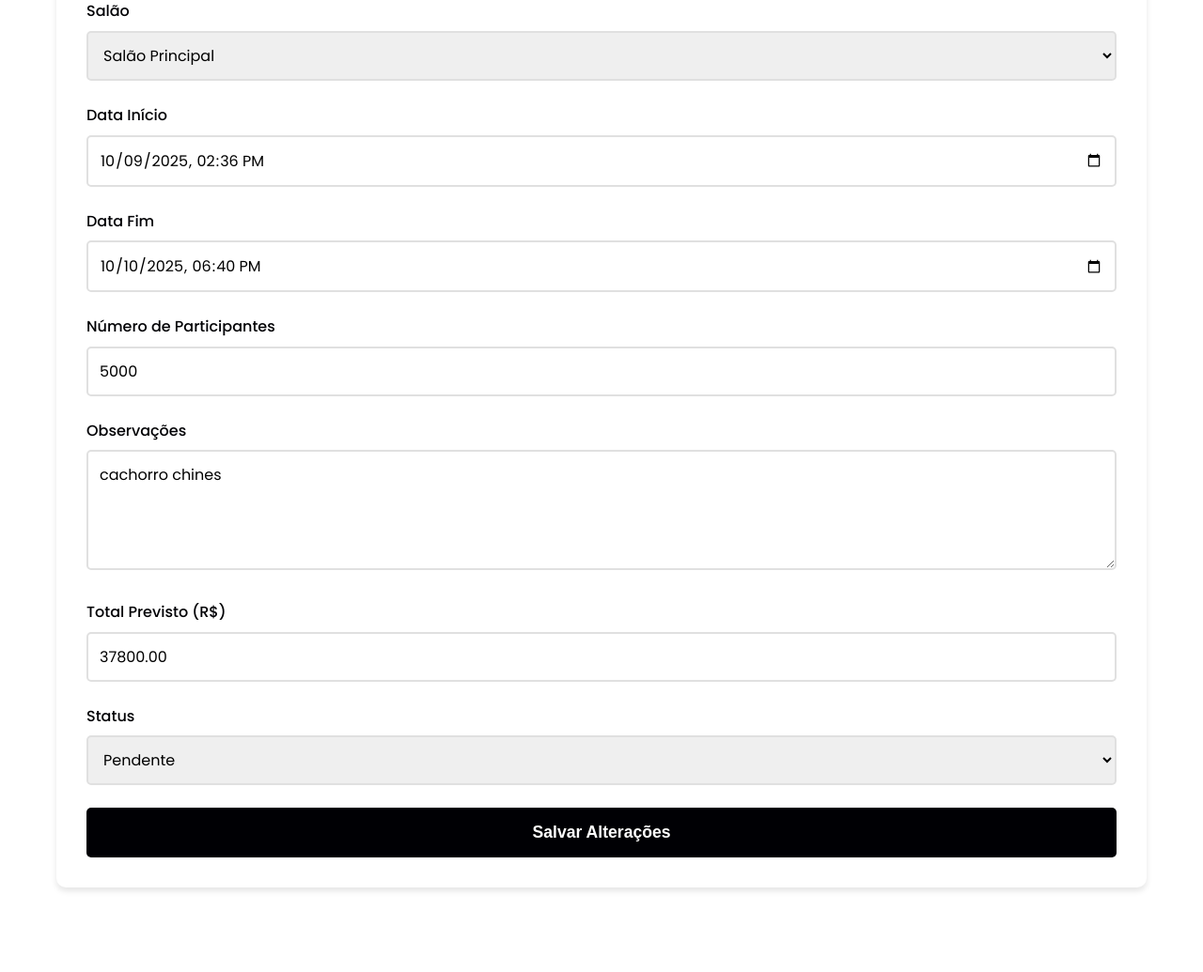
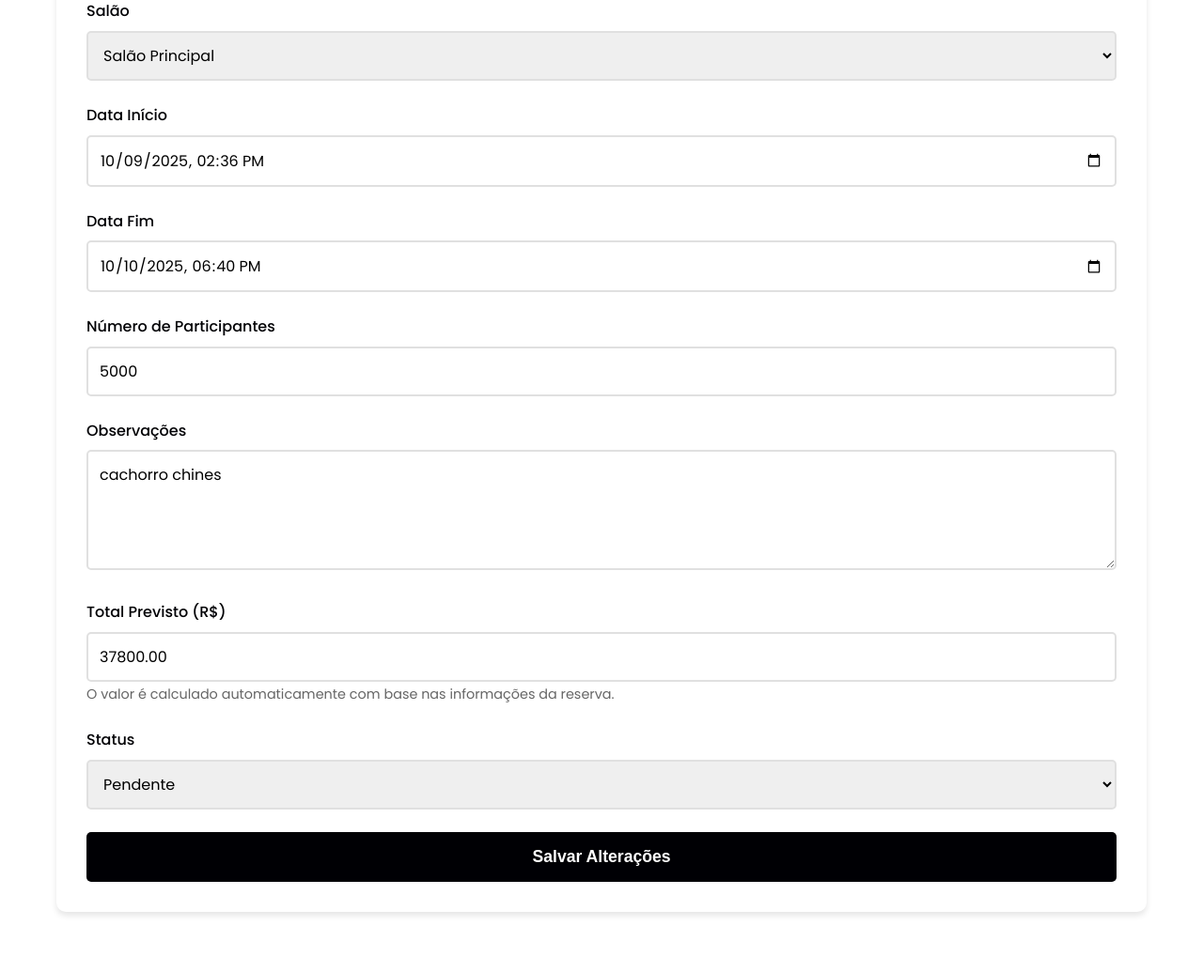
Before and after one commit to Danzz226/Mel_eventos, a PHP site: page /crud_operations/edit_reserva.php?id=1 in a window 1280 px wide. Shown: the part 231-1266 px from the top of the page at 94% size. Before the commit the page ends 1180 px from the top, so only its background shows below. Run offline with PHP 8.4, Linux system fonts and the light colour scheme; a user stored in the database is signed in; data comes from the database, SQL or seed files in the repository.

Commit message:
Modelo final do projeto

```diff
--- a/assets/js/reservas.js
+++ b/assets/js/reservas.js
@@ -1,140 +1,107 @@
-/**
- * JavaScript para validação e cálculos de reservas
- */
-document.addEventListener('DOMContentLoaded', function() {
-    const inicio = document.getElementById("data_evento_inicio");
-    const fim = document.getElementById("data_evento_fim");
-    const erroData = document.getElementById("erroData");
-    const formReserva = document.getElementById("formReserva");
+<?php
+session_start();
+include "../includes/conexao.php";
 
-    // Validação de datas
-    if (inicio && fim && erroData) {
-        inicio.addEventListener("change", () => {
-            fim.min = inicio.value;
-            validarDatas();
-        });
+// Verifica se está logado
+if (!isset($_SESSION['usuario_id'])) {
+    header("Location: ../pages/login.php");
+    exit;
+}
 
-        fim.addEventListener("change", validarDatas);
+$id = $_GET['id'];
 
-        function validarDatas() {
-            if (inicio.value && fim.value && fim.value < inicio.value) {
-                erroData.style.display = "block";
-                erroData.style.color = "#dc3545";
-                fim.value = "";
-                fim.style.borderColor = "#dc3545";
-            } else {
-                erroData.style.display = "none";
-                if (fim) fim.style.borderColor = "";
-            }
-        }
-    }
+$sql = "SELECT r.*, s.nome AS salao_nome FROM Reserva r JOIN Salao s ON r.id_salao = s.id_salao WHERE r.id_reserva = $id";
+$result = $conn->query($sql);
+$reserva = $result->fetch_assoc();
 
-    // Cálculo do total
-    function calcularTotal() {
-        let convidados = parseInt(document.getElementById("numero_participantes_est")?.value) || 0;
-        let dataInicio = inicio ? new Date(inicio.value) : null;
-        let dataFim = fim ? new Date(fim.value) : null;
-        let dias = 1;
+$saloes = $conn->query("SELECT id_salao, nome FROM Salao ORDER BY nome ASC");
+?>
+<!DOCTYPE html>
+<html lang="pt-br">
+<head>
+    <meta charset="UTF-8">
+    <meta name="viewport" content="width=device-width, initial-scale=1.0">
+    <title>Editar Reserva - EventHub</title>
+    <link rel="preconnect" href="https://fonts.googleapis.com">
+    <link rel="preconnect" href="https://fonts.gstatic.com" crossorigin>
+    <link href="https://fonts.googleapis.com/css2?family=Poppins:wght@300;400;500;600;700&display=swap" rel="stylesheet">
+    <link rel="stylesheet" href="../assets/css/style.css">
+</head>
+<body>
+    <nav class="navbar">
+        <div class="container">
+            <div class="nav-brand">
+                <h1>🎉 EventHub</h1>
+            </div>
+            <ul class="nav-menu">
+                <li><a href="../pages/home.php" class="nav-link">Voltar ao Início</a></li>
+                <li><a href="gerenciar_eventos.php" class="nav-link">Gerenciar Eventos</a></li>
+            </ul>
+        </div>
+    </nav>
 
-        if (dataInicio && dataFim && !isNaN(dataInicio) && !isNaN(dataFim) && dataFim > dataInicio) {
-            let diff = Math.ceil((dataFim - dataInicio) / (1000 * 60 * 60 * 24));
-            dias = diff > 0 ? diff + 1 : 1;
-        }
+    <main class="main-content">
+        <div class="container">
+            <h1 class="page-title">Editar Reserva</h1>
 
-        let total = 0;
+            <section class="form-section">
+                <form action="update_reserva.php" method="post" id="formReserva" class="form-reserva">
+                    <input type="hidden" name="id_reserva" value="<?= $reserva['id_reserva'] ?>">
 
-        // Calcular serviços extras
-        document.querySelectorAll('input[name="servicos[]"]:checked').forEach(serv => {
-            let preco = parseFloat(serv.getAttribute("data-preco"));
-            if (serv.value === "buffet") {
-                total += preco * convidados;
-            } else {
-                total += preco;
-            }
-        });
+                    <div class="form-group">
+                        <label for="id_salao">Salão</label>
+                        <select name="id_salao" id="id_salao" required>
+                            <?php while($s = $saloes->fetch_assoc()): ?>
+                                <option value="<?= $s['id_salao'] ?>" <?= $s['id_salao'] == $reserva['id_salao'] ? "selected" : "" ?>>
+                                    <?= $s['nome'] ?>
+                                </option>
+                            <?php endwhile; ?>
+                        </select>
+                    </div>
 
-        // Valor base do salão (R$ 2000 por dia)
-        total += 2000 * dias;
+                    <div class="form-group">
+                        <label for="data_evento_inicio">Data Início</label>
+                        <input type="datetime-local" name="data_evento_inicio" id="data_evento_inicio" value="<?= date('Y-m-d\TH:i', strtotime($reserva['data_evento_inicio'])) ?>" required>
+                    </div>
 
-        // Custo adicional por convidado (R$ 10 por pessoa)
-        total += convidados * 10;
+                    <div class="form-group">
+                        <label for="data_evento_fim">Data Fim</label>
+                        <input type="datetime-local" name="data_evento_fim" id="data_evento_fim" value="<?= $reserva['data_evento_fim'] ? date('Y-m-d\TH:i', strtotime($reserva['data_evento_fim'])) : '' ?>" required>
+                        <div id="erroData" class="error-message" style="display:none;">⚠ A data de fim não pode ser menor que a de início!</div>
+                    </div>
 
-        const totalElement = document.getElementById("total");
-        const totalPrevisto = document.getElementById("total_previsto");
+                    <div class="form-group">
+                        <label for="numero_participantes_est">Número de Participantes</label>
+                        <input type="number" name="numero_participantes_est" id="numero_participantes_est" value="<?= $reserva['numero_participantes_est'] ?>" min="1" required>
+                    </div>
 
-        if (totalElement) {
-            totalElement.innerText = total.toFixed(2);
-        }
+                    <div class="form-group">
+                        <label for="observacoes">Observações</label>
+                        <textarea name="observacoes" id="observacoes" rows="4"><?= htmlspecialchars($reserva['observacoes'] ?? '') ?></textarea>
+                    </div>
 
-        if (totalPrevisto) {
-            totalPrevisto.value = total.toFixed(2);
-        }
-    }
+                    <div class="form-group">
+                        <label for="total_previsto">Total Previsto (R$)</label>
+                        <input type="number" step="0.01" name="total_previsto" id="total_previsto" value="<?= $reserva['total_previsto'] ?>" readonly>
+                        <small style="color: #666; font-size: 0.9rem;">O valor é calculado automaticamente com base nas informações da reserva.</small>
+                    </div>
 
-    // Atualizar total quando houver mudanças
-    if (formReserva) {
-        formReserva.addEventListener("input", calcularTotal);
-        formReserva.addEventListener("change", calcularTotal);
+                    <div class="form-group">
+                        <label for="status">Status</label>
+                        <select name="status" id="status" required>
+                            <option value="pendente" <?= $reserva['status'] == "pendente" ? "selected" : "" ?>>Pendente</option>
+                            <option value="confirmada" <?= $reserva['status'] == "confirmada" ? "selected" : "" ?>>Confirmada</option>
+                            <option value="cancelada" <?= $reserva['status'] == "cancelada" ? "selected" : "" ?>>Cancelada</option>
+                            <option value="concluida" <?= $reserva['status'] == "concluida" ? "selected" : "" ?>>Concluída</option>
+                        </select>
+                    </div>
 
-        // Calcular total inicial
-        calcularTotal();
-    }
+                    <button type="submit" class="btn-submit">Salvar Alterações</button>
+                </form>
+            </section>
+        </div>
+    </main>
 
-    // Validação do formulário antes de enviar
-    if (formReserva) {
-        formReserva.addEventListener("submit", function(e) {
-            const totalPrevisto = document.getElementById("total_previsto");
-
-            // Validar datas
-            if (inicio && fim && inicio.value && fim.value) {
-                const dataInicio = new Date(inicio.value);
-                const dataFim = new Date(fim.value);
-
-                if (dataFim <= dataInicio) {
-                    e.preventDefault();
-                    alert("⚠️ A data de fim deve ser maior que a data de início!");
-                    return false;
-                }
-            }
-
-            // Validar total
-            if (totalPrevisto && (!totalPrevisto.value || parseFloat(totalPrevisto.value) <= 0)) {
-                e.preventDefault();
-                alert("⚠️ Por favor, selecione ao menos um serviço ou verifique os dados!");
-                return false;
-            }
-
-            // Mostrar feedback visual
-            const btnSubmit = formReserva.querySelector('.btn-submit');
-            if (btnSubmit) {
-                btnSubmit.textContent = "Processando...";
-                btnSubmit.disabled = true;
-            }
-        });
-    }
-
-    // Adicionar efeitos visuais aos inputs
-    const inputs = document.querySelectorAll('input, select, textarea');
-    inputs.forEach(input => {
-        input.addEventListener('focus', function() {
-            this.parentElement.classList.add('focused');
-        });
-
-        input.addEventListener('blur', function() {
-            this.parentElement.classList.remove('focused');
-        });
-    });
-
-    // Animar tabela ao carregar
-    const tableRows = document.querySelectorAll('.table-reservas tbody tr');
-    tableRows.forEach((row, index) => {
-        row.style.opacity = '0';
-        row.style.transform = 'translateX(-20px)';
-        row.style.transition = 'opacity 0.3s ease, transform 0.3s ease';
-
-        setTimeout(() => {
-            row.style.opacity = '1';
-            row.style.transform = 'translateX(0)';
-        }, index * 100);
-    });
-});
+    <script src="../assets/js/reservas.js"></script>
+</body>
+</html>
--- a/crud_operations/edit_reserva.php
+++ b/crud_operations/edit_reserva.php
@@ -45,7 +45,7 @@ $saloes = $conn->query("SELECT id_salao, nome FROM Salao ORDER BY nome ASC");
             <h1 class="page-title">Editar Reserva</h1>
 
             <section class="form-section">
-                <form action="update_reserva.php" method="post" class="form-reserva">
+                <form action="update_reserva.php" method="post" id="formReserva" class="form-reserva">
                     <input type="hidden" name="id_reserva" value="<?= $reserva['id_reserva'] ?>">
 
                     <div class="form-group">
@@ -67,7 +67,7 @@ $saloes = $conn->query("SELECT id_salao, nome FROM Salao ORDER BY nome ASC");
                     <div class="form-group">
                         <label for="data_evento_fim">Data Fim</label>
                         <input type="datetime-local" name="data_evento_fim" id="data_evento_fim" value="<?= $reserva['data_evento_fim'] ? date('Y-m-d\TH:i', strtotime($reserva['data_evento_fim'])) : '' ?>" required>
-                        <div id="erroData" class="error-message" style="display:none;">⚠️ A data de fim não pode ser menor que a de início!</div>
+                        <div id="erroData" class="error-message" style="display:none;">⚠ A data de fim não pode ser menor que a de início!</div>
                     </div>
 
                     <div class="form-group">
@@ -83,6 +83,7 @@ $saloes = $conn->query("SELECT id_salao, nome FROM Salao ORDER BY nome ASC");
                     <div class="form-group">
                         <label for="total_previsto">Total Previsto (R$)</label>
                         <input type="number" step="0.01" name="total_previsto" id="total_previsto" value="<?= $reserva['total_previsto'] ?>" readonly>
+                        <small style="color: #666; font-size: 0.9rem;">O valor é calculado automaticamente com base nas informações da reserva.</small>
                     </div>
 
                     <div class="form-group">
```
